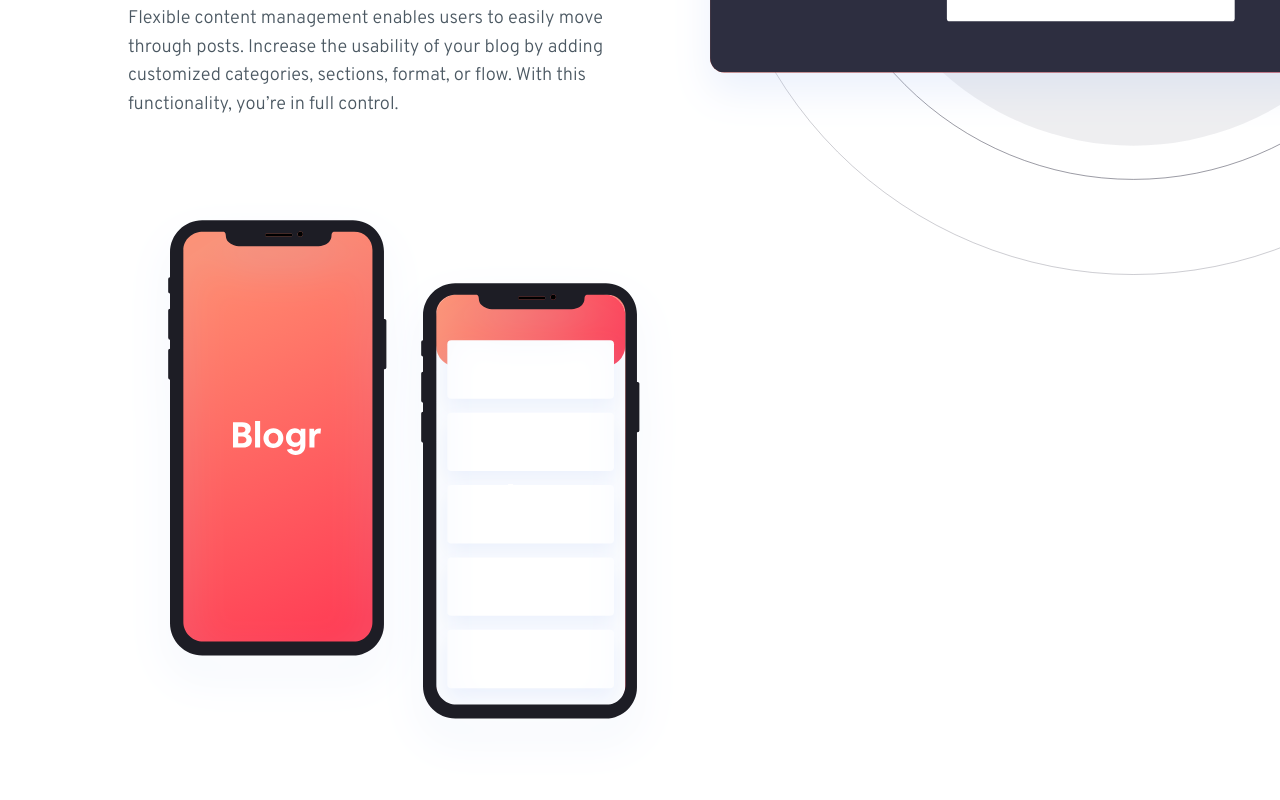
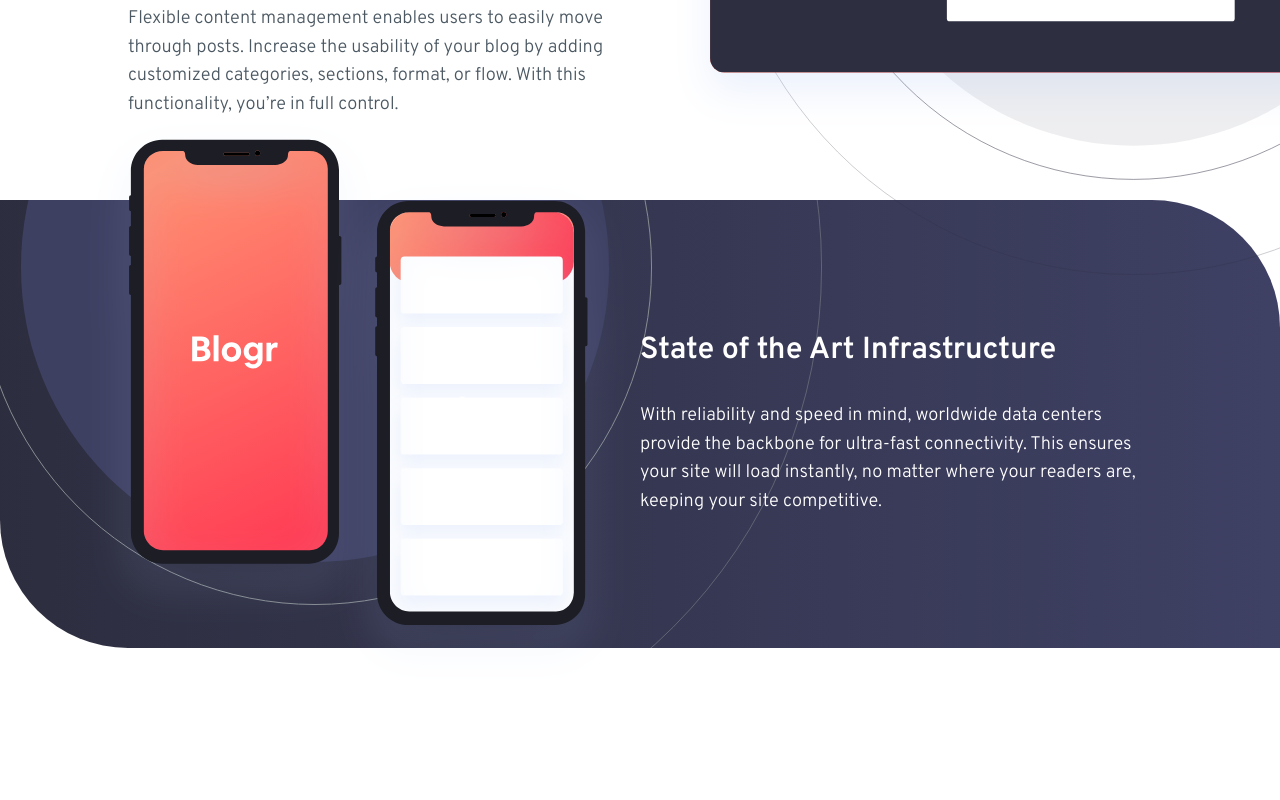
Before and after one commit to CrystalNyein/frontend-mentor-blogr-landing-page, a React (Create React App) app: page / in a window 1280 px wide. Shown: the part 1440-2240 px from the top of the page. After the commit the page ends 2124 px from the top, so only its background shows below. Built offline with nearby package versions, Linux system fonts and the light colour scheme.

Commit message:
Section2 added

```diff
--- a/src/components/FeatureText.css
+++ b/src/components/FeatureText.css
@@ -15,3 +15,19 @@
 .section1 p {
   width: 50%;
 }
+.section2 .FeatureText {
+  width: 50%;
+  padding-right: 10vw;
+  display: grid;
+  place-content: center;
+  height: 28rem;
+}
+.section2 h3 {
+  color: white;
+  font-size: 1.9rem;
+  margin-top: 0;
+}
+.section2 p {
+  margin: 0;
+  color: white;
+}
--- a/src/components/MainSection.css
+++ b/src/components/MainSection.css
@@ -1,12 +1,5 @@
 .MainSection {
   padding: 0 10vw;
-}
-.section1 {
-  /* height: 120vh;
-  background-image: url("../assets/images/illustration-editor-desktop.svg");
-  background-repeat: no-repeat;
-  background-size: 55rem;
-  background-position: center right -15rem; */
 }
 .section-body {
   display: flex;
@@ -25,3 +18,28 @@
   top: -10rem;
   right: -25rem;
 }
+.section2 {
+  width: calc(100% + 20vw);
+  margin-left: -10vw;
+  background-image: linear-gradient(
+    to right,
+    hsl(237, 17%, 21%),
+    hsl(237, 23%, 32%)
+  );
+  height: 28rem;
+  border-radius: 0 8rem 0 8rem;
+}
+.section2 .section-body {
+  background-image: url("../assets//images//bg-pattern-circles.svg");
+  background-position: left -12rem bottom -8rem;
+  background-repeat: no-repeat;
+  justify-content: end;
+  /* height: 50vh; */
+  align-items: center;
+}
+.section2 .section-img {
+  width: 42%;
+  position: absolute;
+  top: -5rem;
+  left: 7vw;
+}
--- a/src/components/MainSection.js
+++ b/src/components/MainSection.js
@@ -19,8 +19,10 @@
         </div>
       </section>
       <section className="section2">
-        <img className="deco-img" src={PhoneImg} alt="Phones" />
-        <FeatureText title={features[2].title} text={features[2].text} />
+        <div className="section-body">
+          <img className="section-img" src={PhoneImg} alt="Phones" />
+          <FeatureText title={features[2].title} text={features[2].text} />
+        </div>
       </section>
     </main>
   );
--- a/src/index.css
+++ b/src/index.css
@@ -1,5 +1,7 @@
 body {
   margin: 0;
+  width: 100vw;
+  overflow-x: hidden;
   -webkit-font-smoothing: antialiased;
   -moz-osx-font-smoothing: grayscale;
 }
```
